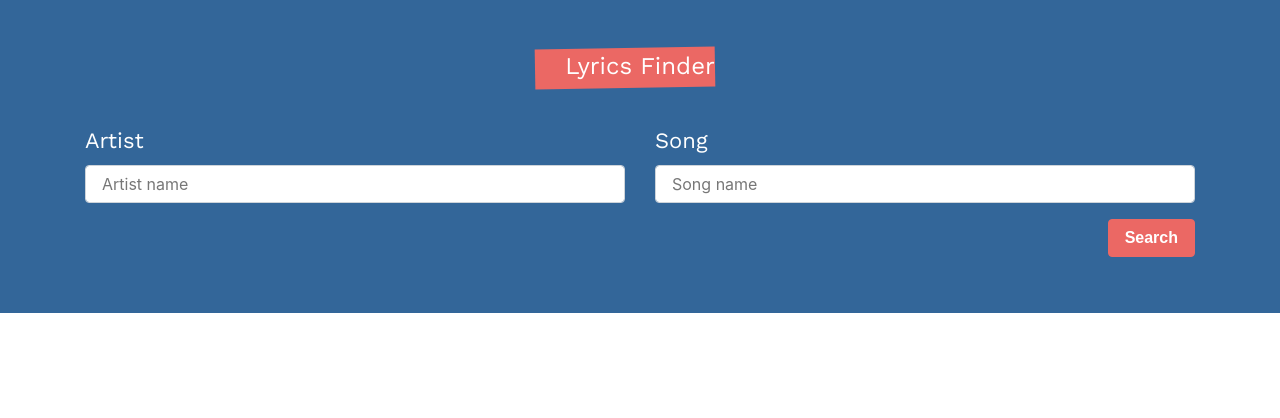
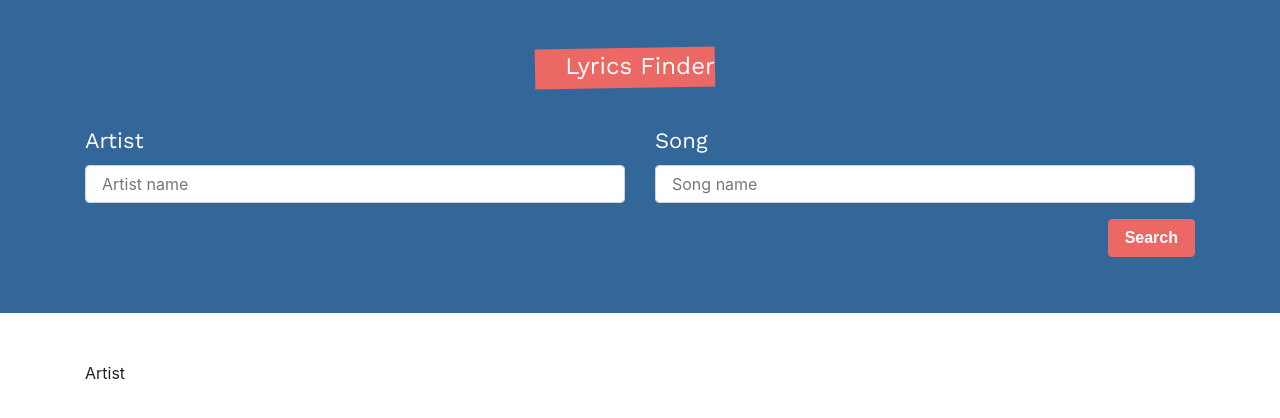
Before and after one commit to david-portilla/lyrics, a React (Create React App) app: page / in a window 1280 px wide. Shown: the top 418 px of the page. Built offline with nearby package versions, Linux system fonts and the light colour scheme; a web font is replaced by a local one.

Commit message:
adding song component

```diff
--- a/src/App.js
+++ b/src/App.js
@@ -1,6 +1,7 @@
 import {useEffect, useState} from 'react';
 import Form from './components/Form';
 import axios from 'axios'
+import Song from './components/Song';
 
 function App () {
   const [searchLyrics, setSearchLyrics] = useState({})
@@ -24,6 +25,16 @@ function App () {
   return (
     <>
       <Form setSearchLyrics={setSearchLyrics}></Form>
+      <div className="container mt-5">
+        <div className="row">
+          <div className="col-md-6">
+            Artist
+          </div>
+          <div className="col-md-6">
+            <Song song={song} />
+          </div>
+        </div>
+      </div>
     </>
   );
 }
--- /dev/null
+++ b/src/components/Song.js
@@ -0,0 +1,17 @@
+import React from 'react'
+
+const Song = ({song}) => {
+
+  if(song.length === 0) {return null}
+
+  return (
+    <>
+      <h2>lyrics of the song</h2>
+      <p className="letra">
+        {song}
+      </p>
+    </>
+  )
+}
+
+export default Song
```
